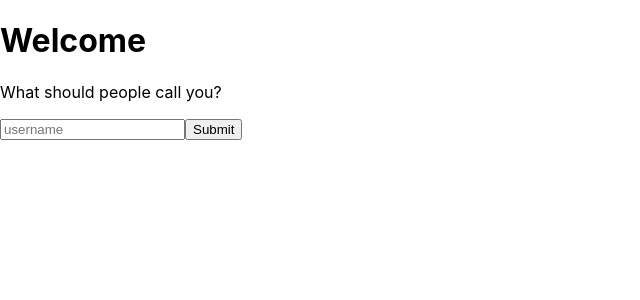
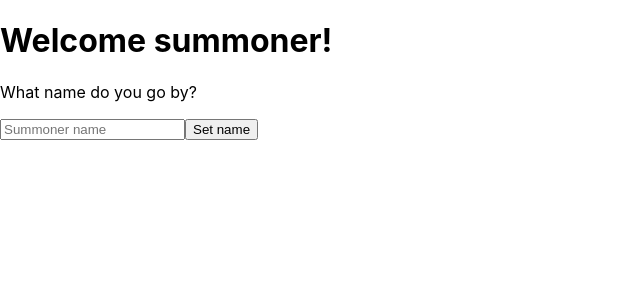
Before and after one commit to p-koenigstein/aram-tracker, a React (Create React App) app in the folder aram-tracker/: page /lobby in a window 1280 px wide. Shown: the top 300 px of the page, without its empty margins (0-640 px from the left). Built offline with nearby package versions, Linux system fonts and the light colour scheme.

Commit message:
add login

```diff
--- a/aram-tracker/src/App.js
+++ b/aram-tracker/src/App.js
@@ -9,16 +9,23 @@ import {Overview} from "./landingpage/Overview";
 import {BrowserRouter, Route, Routes} from "react-router-dom";
 import {LeaderBoard} from "./leaderboard/LeaderBoard";
 import {useCookies} from "react-cookie";
+import {UserInfo} from "./landingpage/UserInfo";
 
 function App() {
 
   const [userName, setUserName] = useState("");
-  const [cookies, setCookies, getCookies] = useCookies(["customaram"]);
+  const [cookies, setCookies, deleteCookie] = useCookies(["customaram"]);
 
 
   const updateUserName = (userName) => {
       setUserName(userName);
       setCookies("username", userName);
+  }
+
+  const logout = () => {
+      deleteCookie("username")
+      setUserName("")
+      console.log("logout")
   }
 
     useEffect(() => {
@@ -28,9 +35,11 @@ function App() {
 
   return <BrowserRouter>
       <Routes>
-        <Route path="/" element={<Overview />}/>
-        <Route path="lobby" element={userName ? <Lobby username={userName}/>:<Login onSubmit={updateUserName}/>}/>
-        <Route path="leaderboard" element={<LeaderBoard userName={userName}/>}/>
+          <Route path="/" element={<UserInfo username={userName} logout={logout}/>}>
+            <Route path="/" element={<Overview />}/>
+            <Route path="lobby" element={userName ? <Lobby username={userName}/>:<Login onSubmit={updateUserName}/>}/>
+            <Route path="leaderboard" element={<LeaderBoard userName={userName}/>}/>
+              #</Route>
       </Routes>
   </BrowserRouter>
 
--- a/aram-tracker/src/landingpage/Login.jsx
+++ b/aram-tracker/src/landingpage/Login.jsx
@@ -4,8 +4,8 @@ export function Login({ onSubmit }) {
     const [username, setUsername] = useState("")
     return (
         <>
-            <h1>Welcome</h1>
-            <p>What should people call you?</p>
+            <h1>Welcome summoner!</h1>
+            <p>What name do you go by?</p>
             <form
                 onSubmit={(e) => {
                     e.preventDefault()
@@ -15,10 +15,10 @@ export function Login({ onSubmit }) {
                 <input
                     type="text"
                     value={username}
-                    placeholder="username"
+                    placeholder="Summoner name"
                     onChange={(e) => setUsername(e.target.value)}
                 />
-                <input type="submit" />
+                <input type="submit" value={"Set name"}/>
             </form>
         </>
     )
--- /dev/null
+++ b/aram-tracker/src/landingpage/UserInfo.jsx
@@ -0,0 +1,22 @@
+import {Button} from "react-bootstrap";
+import {Outlet} from "react-router-dom";
+
+
+export function UserInfo({username, logout}) {
+
+    return <div>
+        {username ?
+        <div className={"userInfo"}>
+            <div className={"userName"}>
+                Hello, {username}!
+            </div>
+            <div className={"logout"}>
+                <Button onClick={logout}>Log out</Button>
+            </div>
+        </div>
+    : <div/>
+        }
+        <Outlet/>
+    </div>
+
+}
--- a/aram-tracker/src/lobby/ChampSelecct.css
+++ b/aram-tracker/src/lobby/ChampSelecct.css
@@ -40,3 +40,17 @@
 .team:nth-child(1){
     float:right
 }
+
+.userInfo{
+    padding-bottom:10px;
+    border-bottom:2px double #330019;
+}
+
+.logout{
+    display:inline;
+    float:right;
+}
+
+.userName{
+    display:inline;
+}
```
